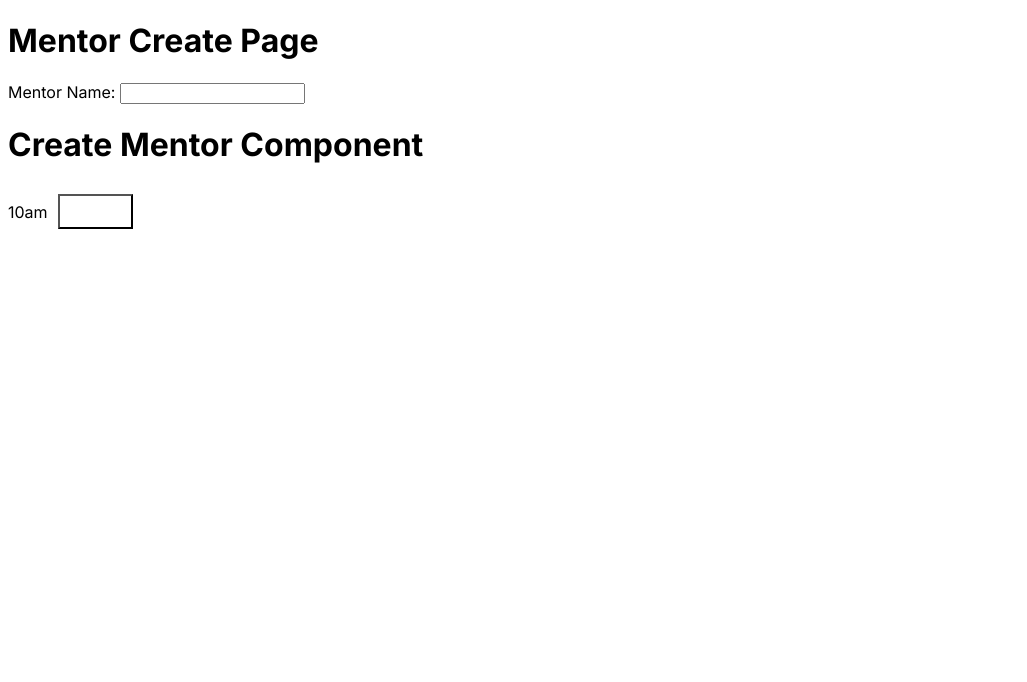
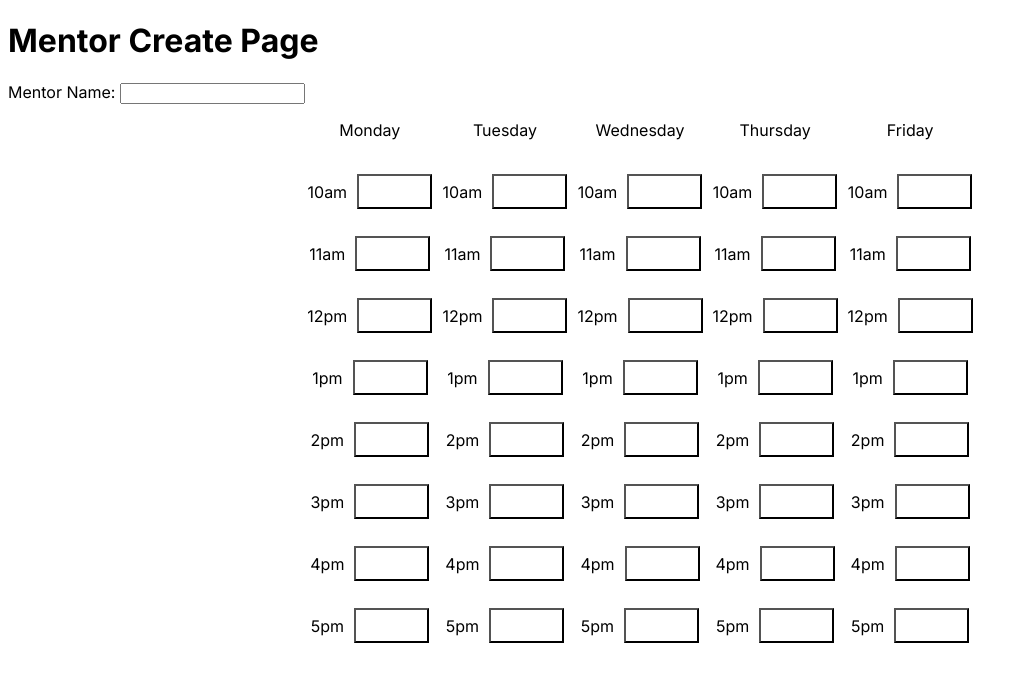
Before and after one commit to BlckHawker/Mentor-Schedule-Maker, a Next.js app: page /mentor/create in a window 1280 px wide. Shown: the top 682 px of the page, without its empty margins (0-1027 px from the left). Built offline with nearby package versions, Linux system fonts and the light colour scheme.

Commit message:
Add grid for mentor create page

```diff
--- a/src/components/Block.tsx
+++ b/src/components/Block.tsx
@@ -1,11 +1,15 @@
 // Used to make/edit a mentor's availability
 import { useState } from "react";
 
-const Block = () => {
+interface Props {
+    time: string;
+}
+
+const Block = (props: Props) => {
   const [isActive, setIsActive] = useState(false);
   return (
     <div style={{display: "flex", gap: "10px", alignItems: "center" } }>
-      <p>10am</p>
+      <p>{props.time}</p>
       <button style={{backgroundColor: `${isActive ? "green" : "white"}`, width: "75px", height: "35px" } } onClick={() => setIsActive(active => !active)}></button>
     </div>
   );
--- a/src/components/CreateMentor.tsx
+++ b/src/components/CreateMentor.tsx
@@ -1,10 +1,15 @@
 'use client';
 import Block from '@/components/Block';
+import Day from '@/components/Day';
+
 const CreateMentor = () => {
     return (
-        <div>
-            <h1>Create Mentor Component</h1>
-            <Block></Block>
+        <div style={{display: "flex", gap: "10px", justifyContent: "center"  } }>
+            <Day day='Monday'></Day>
+            <Day day='Tuesday'></Day>
+            <Day day='Wednesday'></Day>
+            <Day day='Thursday'></Day>
+            <Day day='Friday'></Day>
         </div>
     );
 }
--- /dev/null
+++ b/src/components/Day.tsx
@@ -0,0 +1,24 @@
+//represents a day
+//todo: use a momospace font blocks are not as off putting
+'use client';
+import Block from '@/components/Block';
+interface Props {
+    day: string;
+}
+const Day = (props: Props) => {
+    return (
+        <div style={{display: "flex", flexDirection: "column", gap: "10px", alignItems: "center", textAlign: "center" } }>
+            <p>{props.day}</p>
+            <Block time={"10am"}></Block>
+            <Block time={"11am"}></Block>
+            <Block time={"12pm"}></Block>
+            <Block time={"1pm"}></Block>
+            <Block time={"2pm"}></Block>
+            <Block time={"3pm"}></Block>
+            <Block time={"4pm"}></Block>
+            <Block time={"5pm"}></Block>
+        </div>
+    );
+}
+
+export default Day;
```
